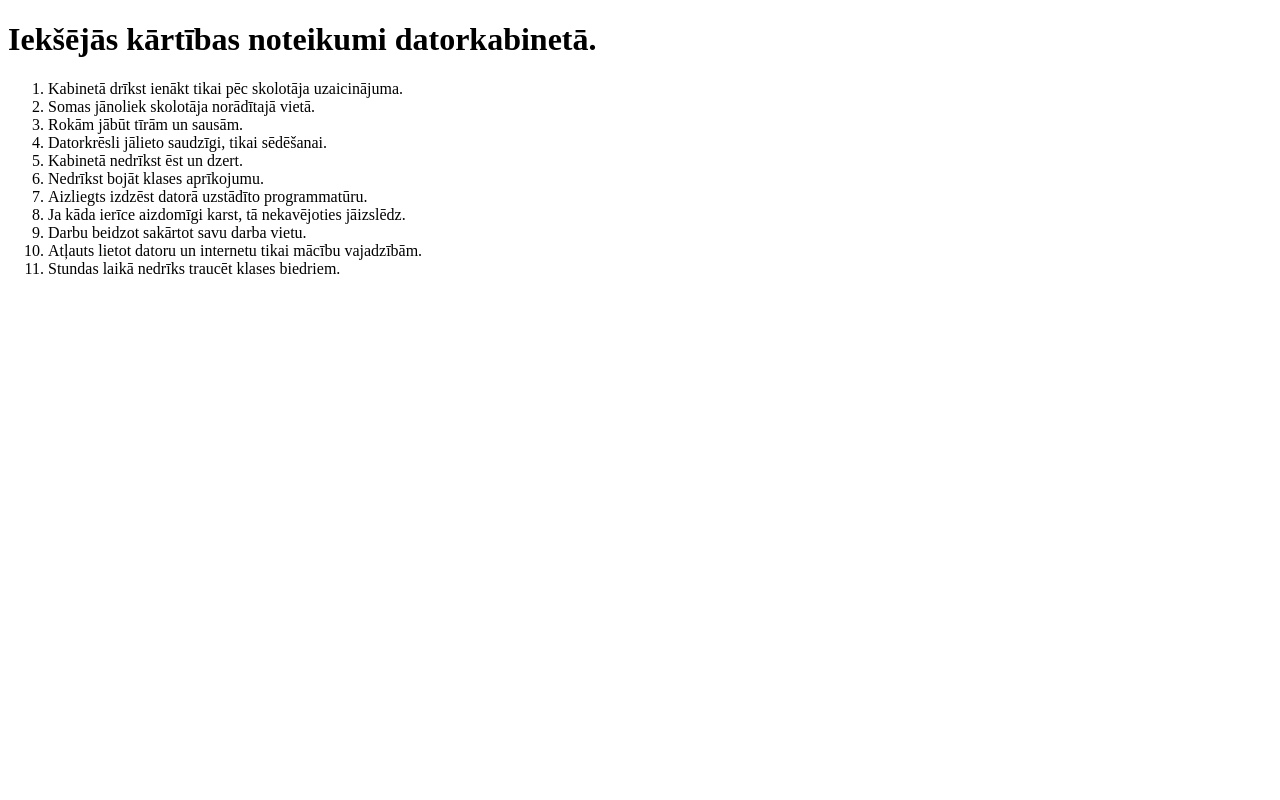
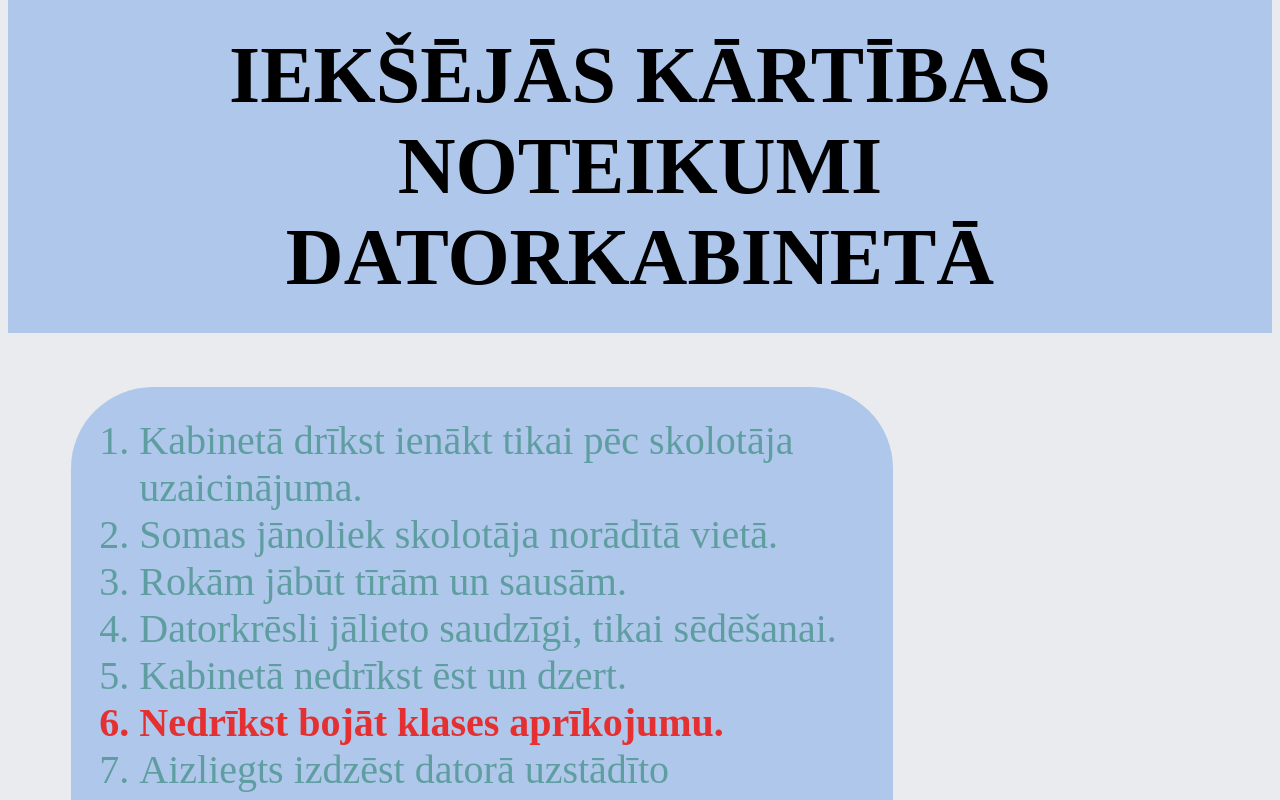
Before and after one commit to EvaldsA/tests.com, a plain HTML site: page index.html in a window 1280 px wide. Shown: the top 800 px of the page. Drawn offline with Linux system fonts and the light colour scheme.

Commit message:
Add files via upload

```diff
--- a/index.html
+++ b/index.html
@@ -2,24 +2,57 @@
 <html lang="en">
 <head>
     <meta charset="UTF-8">
+    <meta http-equiv="X-UA-Compatible" content="IE=edge">
+    <meta name="viewport" content="width=device-width, initial-scale=1.0">
     <title>Document</title>
+
+    <style>
+        body{
+            font-size: 2.5em;
+            background-color: rgb(233, 235, 238);
+            margin-top: 0;
+        }
+        h1{
+            margin-top: 0;
+            padding: 30px;
+            text-align: center;
+            background-color: rgb(175, 199, 235);
+
+        }
+
+        li{
+            margin-left: 5%;
+            color: cadetblue;
+        }
+        ol{
+            padding: 30px;
+            background-color:rgb(175, 199, 235);
+            border-radius: 10%;
+            margin-left: 5%;
+            margin-right: 30%;
+        }
+        .svarigi{
+            color: #e82727f1;
+            font-weight: bold;
+        }
+    </style>
+
 </head>
 <body>
-  <h1>
-  Iekšējās kārtības noteikumi datorkabinetā.
-  </h1>
+    <h1>IEKŠĒJĀS KĀRTĪBAS NOTEIKUMI <br> DATORKABINETĀ</h1>
+
     <ol>
         <li>Kabinetā drīkst ienākt tikai pēc skolotāja uzaicinājuma.</li>
-  <li>Somas jānoliek skolotāja norādītajā vietā.</li>
+        <li>Somas jānoliek skolotāja norādītā vietā.</li>
         <li>Rokām jābūt tīrām un sausām.</li>
         <li>Datorkrēsli jālieto saudzīgi, tikai sēdēšanai.</li>
         <li>Kabinetā nedrīkst ēst un dzert.</li>
-  <li>Nedrīkst bojāt klases aprīkojumu.</li>
+        <li class="svarigi">Nedrīkst bojāt klases aprīkojumu.</li>
         <li>Aizliegts izdzēst datorā uzstādīto programmatūru.</li>
-  <li>Ja kāda ierīce aizdomīgi karst, tā nekavējoties jāizslēdz.</li>
-  <li>Darbu beidzot sakārtot savu darba vietu.</li>
+        <li class="svarigi">Ja kāda ierīce aizdomīgi karst, tā nekavējoties jāizslēdz.</li>
+        <li class="svarigi" >Darbu beidzot sakārtot savu darba vietu.</li>
         <li>Atļauts lietot datoru un internetu tikai mācību vajadzībām.</li>
-  <li>Stundas laikā nedrīks traucēt klases biedriem.</li>
+        <li>Stundas laikā nedrīkst traucēt klases biedriem.</li>
     </ol>
 </body>
 </html>
```
Lines whose indentation alone changed are shown as unchanged.
